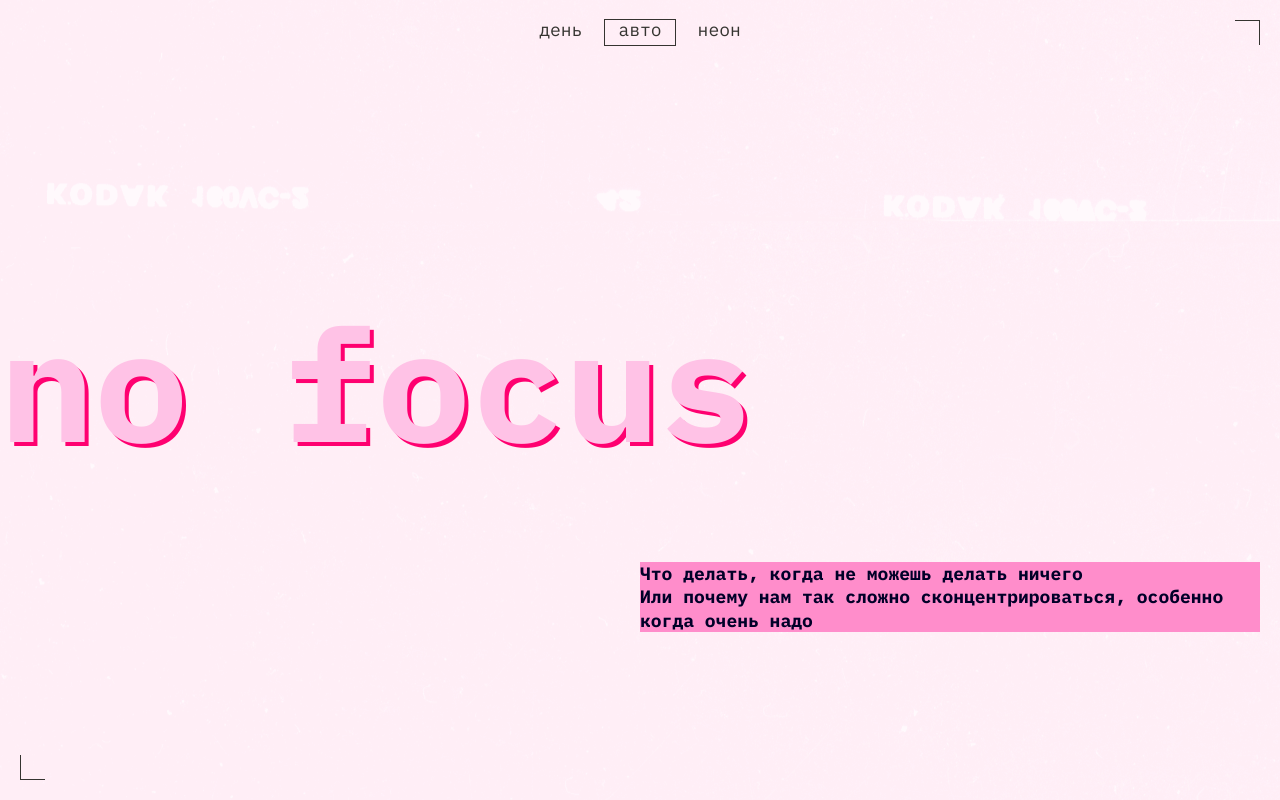
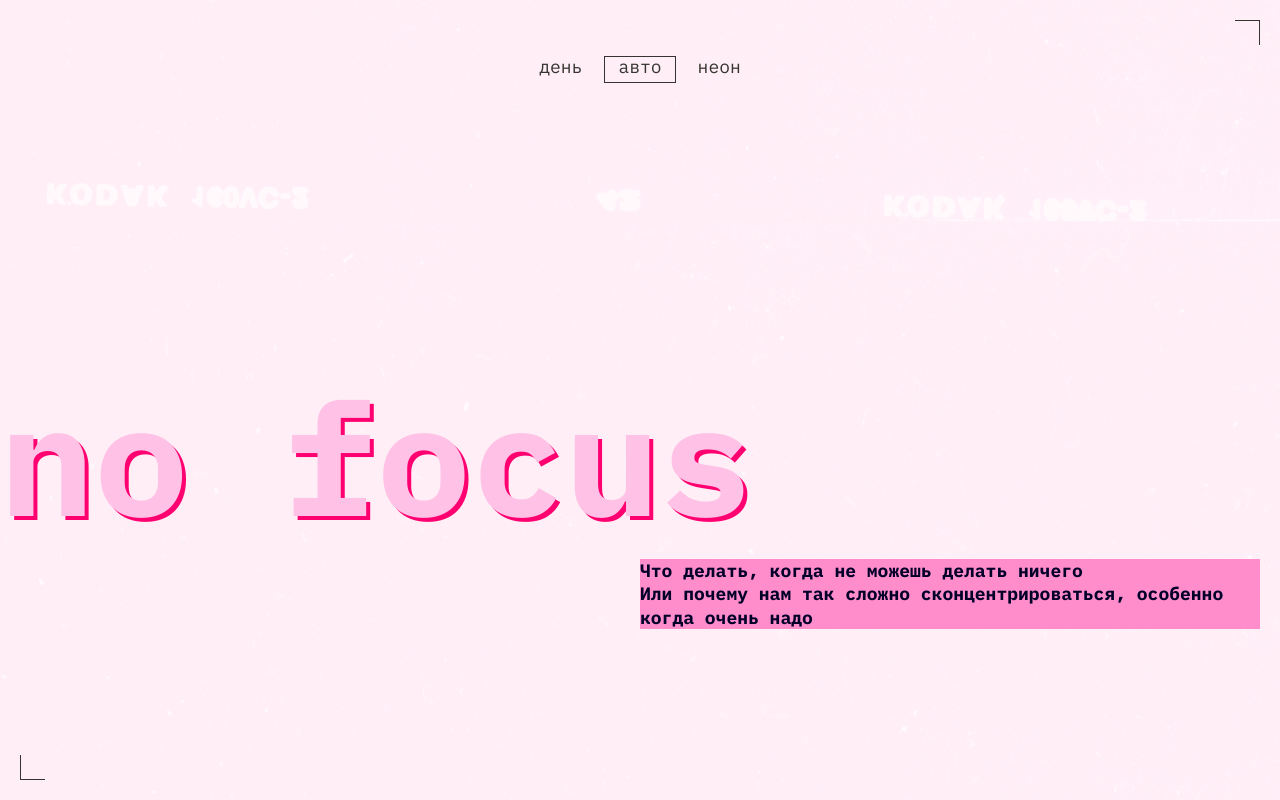
Before and after one commit to Silence1sGolden/slozhno-sosredotochitsya, a plain HTML site: page index.html in a window 1280 px wide. Shown: the top 800 px of the page. Drawn offline with Linux system fonts and the light colour scheme.

Commit message:
header new structure code

```diff
--- a/styles/style.css
+++ b/styles/style.css
@@ -14,11 +14,12 @@
 
 .header {
   position: relative;
+  display: flex;
+  flex-direction: column;
+  justify-content: space-evenly;
   block-size: 100vh;
   padding: clamp(10px, 0.0286rem + 2.5445vw, 20px)
-    clamp(10px, 0.0286rem + 2.5445vw, 20px)
-    clamp(4.125rem, -2.8526rem + 29.771vw, 11.4375rem);
-  margin-block-end: clamp(40px, 1.3073rem + 5.0891vw, 60px);
+    clamp(10px, 0.0286rem + 2.5445vw, 20px);
 }
 
 .decorated-zone::after {
@@ -72,7 +73,7 @@
   display: flex;
   justify-content: end;
   align-items: center;
-  margin-block: clamp(65px, -2.3783rem + 27.4809vw, 173px);
+  /* margin-block: clamp(65px, -2.3783rem + 27.4809vw, 173px); */
 }
 
 .header__theme-menu-list {
@@ -138,7 +139,7 @@
 .header__subtitle {
   inline-size: max((100% - clamp(10px, 0.0286rem + 2.5445vw, 20px)) / 2, 355px);
   margin-inline-start: auto;
-  margin-block-start: clamp(55px, -2.9437rem + 27.2265vw, 162px);
+  /* margin-block-start: clamp(55px, -2.9437rem + 27.2265vw, 162px); */
   font-family: "IBM Plex mono", sans-serif;
   font-size: 18px;
   line-height: 23.4px;
@@ -326,7 +327,7 @@
   }
 
   .header__subtitle {
-    margin-block-start: 114px;
+    /* margin-block-start: 114px; */
   }
 
   .section:not(:has(.section__picture)) {
@@ -337,4 +338,8 @@
     grid-template-columns: repeat(3, 1fr);
     grid-auto-flow: column;
   }
+
+  .footer__title {
+    text-shadow: 2px 2px var(--purple-pink);
+  }
 }
```
